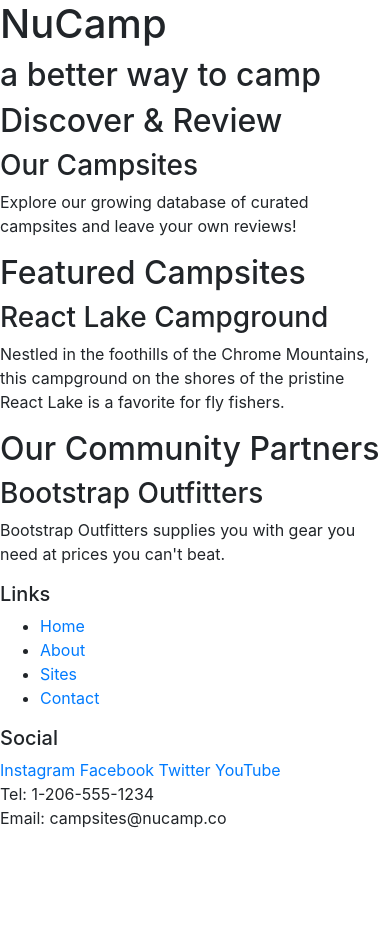
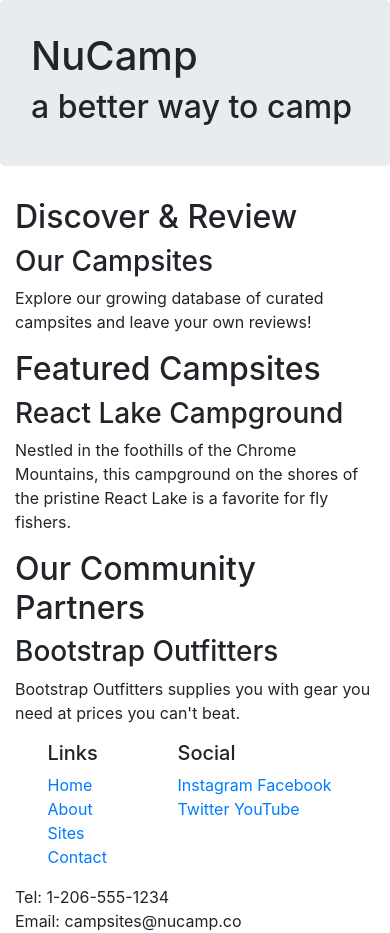
Before and after one commit to UnlimitedPi/nucampsite, a website: page index.html in a window 390 px wide. Before the commit the page ends 844 px from the top, so only its background shows below. Drawn offline with nearby package versions, Linux system fonts and the light colour scheme.

Commit message:
bootstrap responsive grid

```diff
--- a/index.html
+++ b/index.html
@@ -13,51 +13,74 @@
 </head>
 <body>
 
-    <header>
-        <div>
+    <header class="jumbotron">
+        <div class="container">
+            <div class="row">
+                <div class="col">
                     <h1>NuCamp</h1>
                     <h2>a better way to camp</h2>
                 </div>
+            </div>
+        </div>
     </header>
 
-    <div>
+    <div class="container">
+        <div class="row">
+            <div class="col-sm-4 order-sm-last col-md-3">
                 <h2>Discover & Review</h2>
+            </div>
+            <div class="col">
                 <h3>Our Campsites</h3>
                 <p>Explore our growing database of curated campsites and leave your own reviews!</p>
             </div>
+        </div>
 
-    <div>
+        <div class="row">
+            <div class="col-sm-4 col-md-3">
                 <h2>Featured Campsites</h2>
+            </div>
+            <div class="col">
                 <h3>React Lake Campground</h3>
                 <p>Nestled in the foothills of the Chrome Mountains, this campground on the shores of the pristine React Lake is a favorite for fly fishers.</p>
             </div>
+        </div>
 
-    <div>
+
+        <div class="row">
+            <div class="col-sm-4 order-sm-last col-md-3">
                 <h2>Our Community Partners</h2>
+            </div>
+            <div class="col">
                 <h3>Bootstrap Outfitters</h3>
                 <p>Bootstrap Outfitters supplies you with gear you need at prices you can't beat.</p>
+            <div>
+        </div>
     </div>
 
     <footer>
-        <div>
+        <div class="container">
+            <div class="row">
+                <div class="col-4 col-sm-2 offset-1">
                     <h5>Links</h5>
-            <ul>
+                    <ul class="list-unstyled">
                         <li><a href="#">Home</a></li>
                         <li><a href="#">About</a></li>
                         <li><a href="#">Sites</a></li>
                         <li><a href="#">Contact</a></li>
                     </ul>
                 </div>
-        <div>
+                <div class="col-6 col-sm-5">
                     <h5>Social</h5>
                     <a href="http://instagram.com/">Instagram</a>
                     <a href="http://facebook.com/">Facebook</a>
                     <a href="http://twitter.com/">Twitter</a>
                     <a href="http://youtube.com/">YouTube</a>
                 </div>
-        <div>
+                <div class="col-sm-4">
                     Tel: 1-206-555-1234<br />
                     Email: campsites@nucamp.co
+                </div>
+            </div>
         </div>
     </footer>
 
```
Lines whose indentation alone changed are shown as unchanged.
